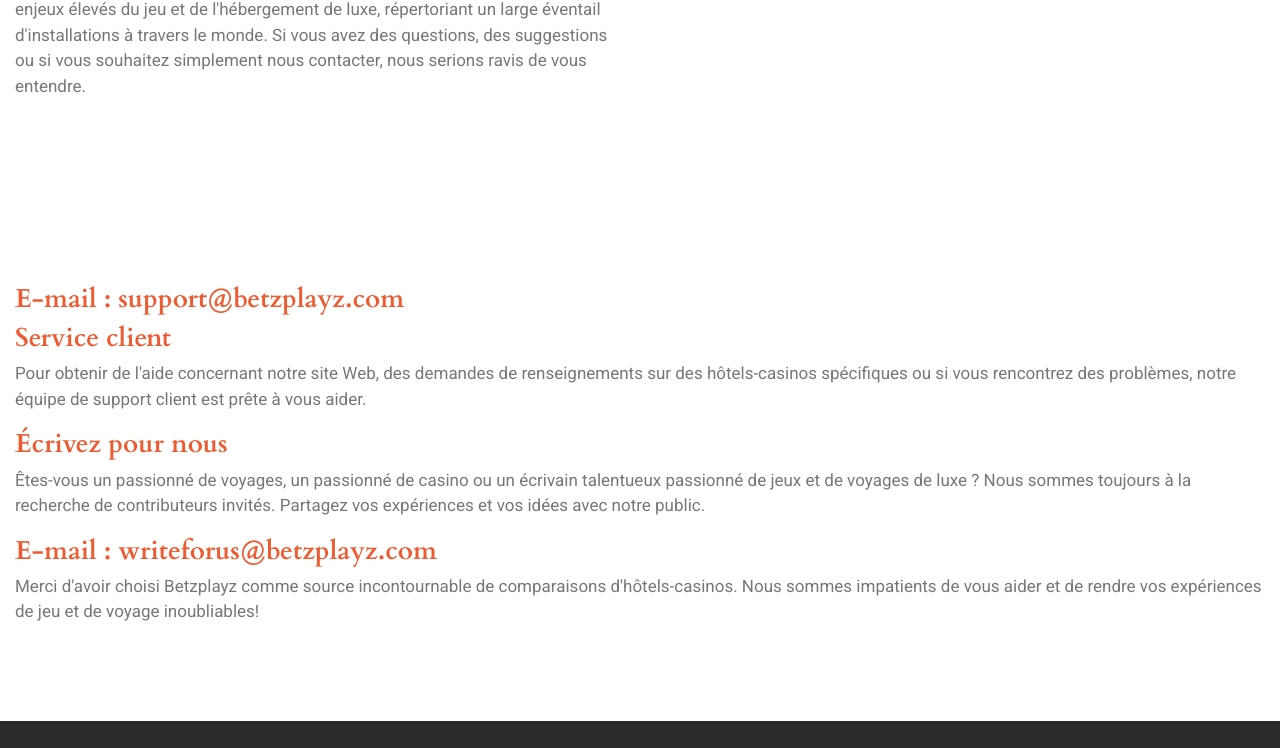
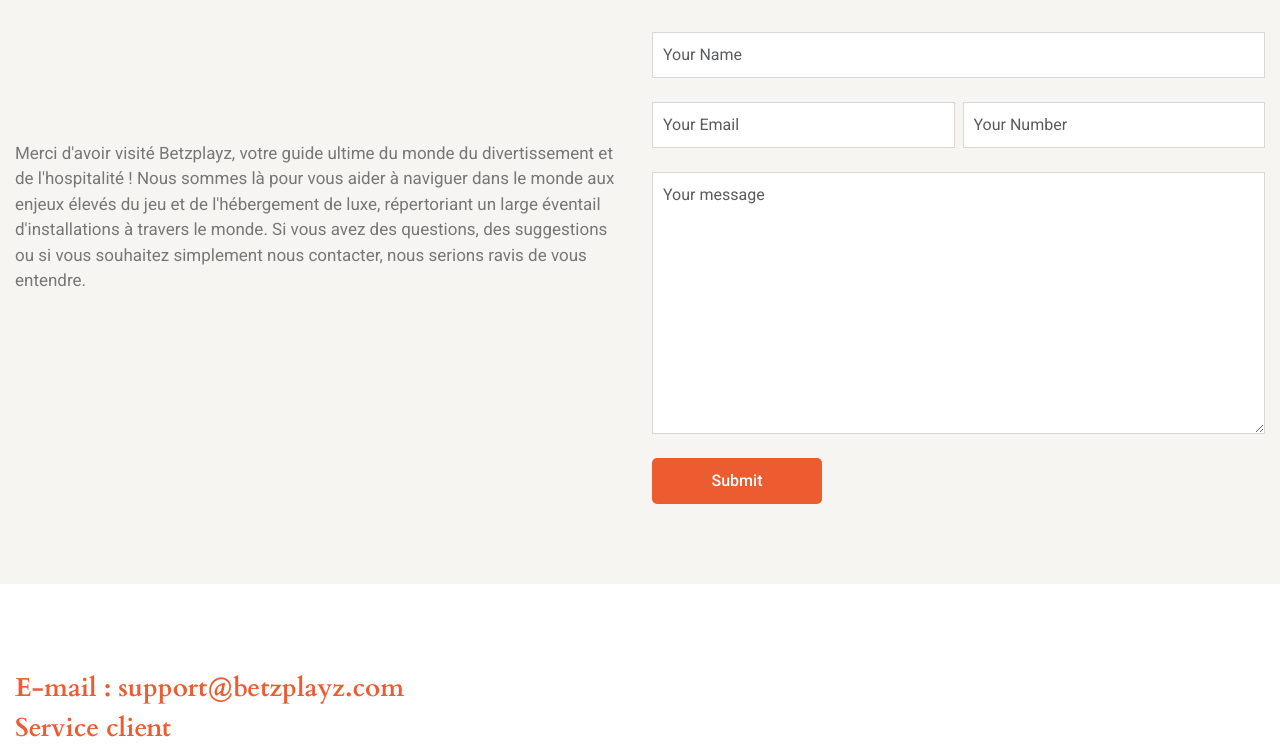
Before and after one commit to frontenddev344/betzplayz.com, a plain HTML site: page contact.html in a window 1280 px wide. Shown: the part 734-1482 px from the top of the page. Drawn offline with nearby package versions, Linux system fonts and the light colour scheme.

Commit message:
changes complete

```diff
--- a/assets/css/style.css
+++ b/assets/css/style.css
@@ -414,3 +414,28 @@ footer .footer_right ul li a:hover {
 {
   filter: brightness(0.5);
 }
+.form-control {
+    outline: unset;
+    border: 1px solid #0000001f;
+    padding: 10px;
+	border-radius: unset;
+}
+.sub_btn {
+    width: 170px;
+    background: #ed5b31;
+    text-transform: capitalize;
+    color: #fff;
+    font-weight: 500;
+    border: 1px solid transparent;
+    border-radius: 5px;
+	transition:all 0.5s ;
+}
+.sub_btn:hover{
+	background-color: #fff;
+	color: var(--main-color);
+	border: 1px solid var(--main-color);
+}
+.contact_us_form_parent
+{
+	background-color: var(--bg-light);
+}
--- a/contact.html
+++ b/contact.html
@@ -1,5 +1,6 @@
 <!DOCTYPE html>
 <html lang="en">
+
 <head>
    <meta charset="UTF-8">
    <meta name="viewport" content="width=device-width, initial-scale=1.0">
@@ -22,6 +23,7 @@
       rel="stylesheet">
    <link rel="stylesheet" href="https://site-assets.fontawesome.com/releases/v6.5.0/css/all.css">
 </head>
+
 <body>
    <!-- header -->
    <header>
@@ -33,8 +35,7 @@
                      a
                          class="img-fluid"></a> -->
                <a href="./index.html">
-                    <svg width="100" height="100" viewBox="0 0 312.5 317.6250144464802"
-                    class="looka-1j8o68f">
+                  <svg width="100" height="100" viewBox="0 0 312.5 317.6250144464802" class="looka-1j8o68f">
                      <defs id="SvgjsDefs1822"></defs>
                      <g id="SvgjsG1823" featurekey="rootContainer"
                         transform="matrix(1.679851890870981,0,0,1.679851890870981,0.0005871445827524324,0.0002897674663174521)"
@@ -83,13 +84,13 @@
             <li><a href="./europe.html">L'Europe</a></li>
             <li><a href="./asia.html">Asie</a></li>
             <li><a href="./southafrica.html">Afrique du Sud</a></li>
-               <li><a href="./contact.html"class="active">Contact</a></li>
+            <li><a href="./contact.html" class="active">Contact</a></li>
          </ul>
       </nav>
    </header>
    <!-- banner -->
    <div id="banner" class="sub_banner home_page_banner">
-         <img src="./assets/images/Homebanner.jpeg" alt="sub_banner_img">
+      <img src="./assets/images/contact_us_bg.jpg" alt="sub_banner_img">
       <div class="container">
          <div class="sub_banner_content">
             <h1>Contactez-nous</h1>
@@ -99,7 +100,7 @@
          </div>
       </div>
    </div>
-      <div class="first_section section">
+   <div class="first_section section contact_us_form_parent">
       <div class="container">
          <div class="row align-items-center">
             <div class="col-lg-6">
@@ -114,7 +115,23 @@
             </div>
             <div class="col-lg-6">
                <div class="right_side_first">
-                     <img src="./assets/images/Homebanner.jpeg" alt="" class="img-fluid">
+                  <!-- <img src="./assets/images/Homebanner.jpeg" alt="" class="img-fluid"> -->
+                  <h2 class="mb-5">Contact us</h2>
+                  <form action="">
+                     <div class="div mb-4">
+                        <input type="text" placeholder="Your Name" class="form-control ">
+                     </div>
+                     <div class="div  mb-4 d-flex">
+                        <input type="email" placeholder="Your Email" class="form-control me-2">
+                        <input type="number" placeholder="Your Number" class="form-control">
+                     </div>
+                     <div class="div mb-4">
+                        <textarea class="form-control" placeholder="Your message " rows="10"></textarea>
+                     </div>
+                     <div class="div">
+                        <input type="submit" value="Submit" class="form-control sub_btn" >
+                     </div>
+                  </form>
                </div>
             </div>
          </div>
@@ -150,8 +167,7 @@
                <div class="col-12 col-xl-3">
                   <div class="footer_left">
                      <a href="./index.html">
-                            <svg width="100" height="100" viewBox="0 0 312.5 317.6250144464802"
-                            class="looka-1j8o68f">
+                        <svg width="100" height="100" viewBox="0 0 312.5 317.6250144464802" class="looka-1j8o68f">
                            <defs id="SvgjsDefs1822"></defs>
                            <g id="SvgjsG1823" featurekey="rootContainer"
                               transform="matrix(1.679851890870981,0,0,1.679851890870981,0.0005871445827524324,0.0002897674663174521)"
@@ -231,4 +247,5 @@
       integrity="sha256-/JqT3SQfawRcv/BIHPThkBvs0OEvtFFmqPF/lYI/Cxo=" crossorigin="anonymous"></script>
    <script src="./assets/js/bootstrap.bundle.js"></script>
 </body>
+
 </html>
```
Also changed, not shown: PrivacyPolicy.html (+2 -2 lines), america.html (+1 -1 lines), asia.html (+1 -1 lines), cookie.html (+2 -7 lines), europe.html (+1 -1 lines), southafrica.html (+1 -1 lines), terms-conditions.html (+3 -3 lines), assets/images/contact_us_bg.jpg (added), assets/images/privacy_bg.jpg (added), assets/images/term_bg.jpg (added), assets/images/term_conditions.jpg (added). Lines whose indentation alone changed are shown as unchanged.
